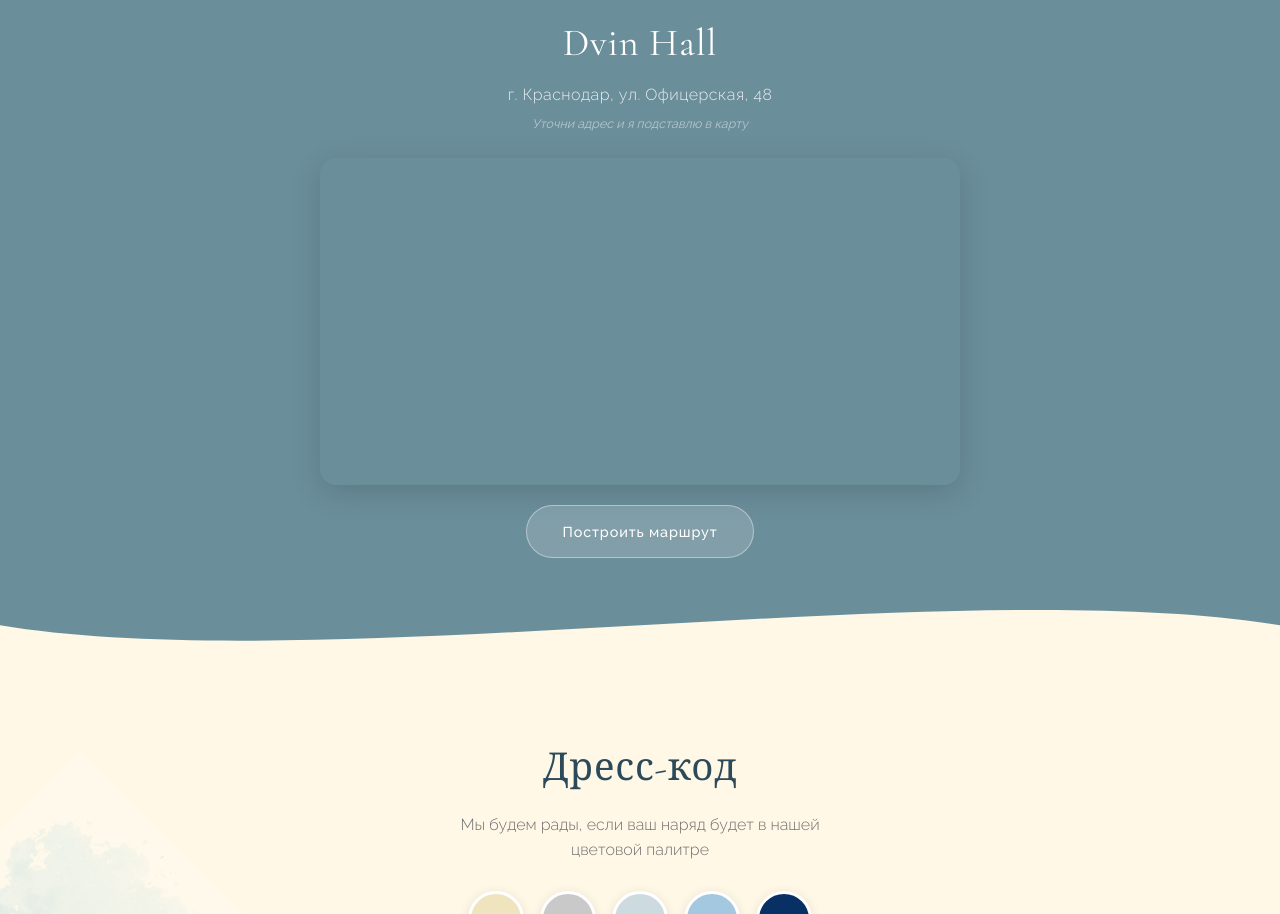
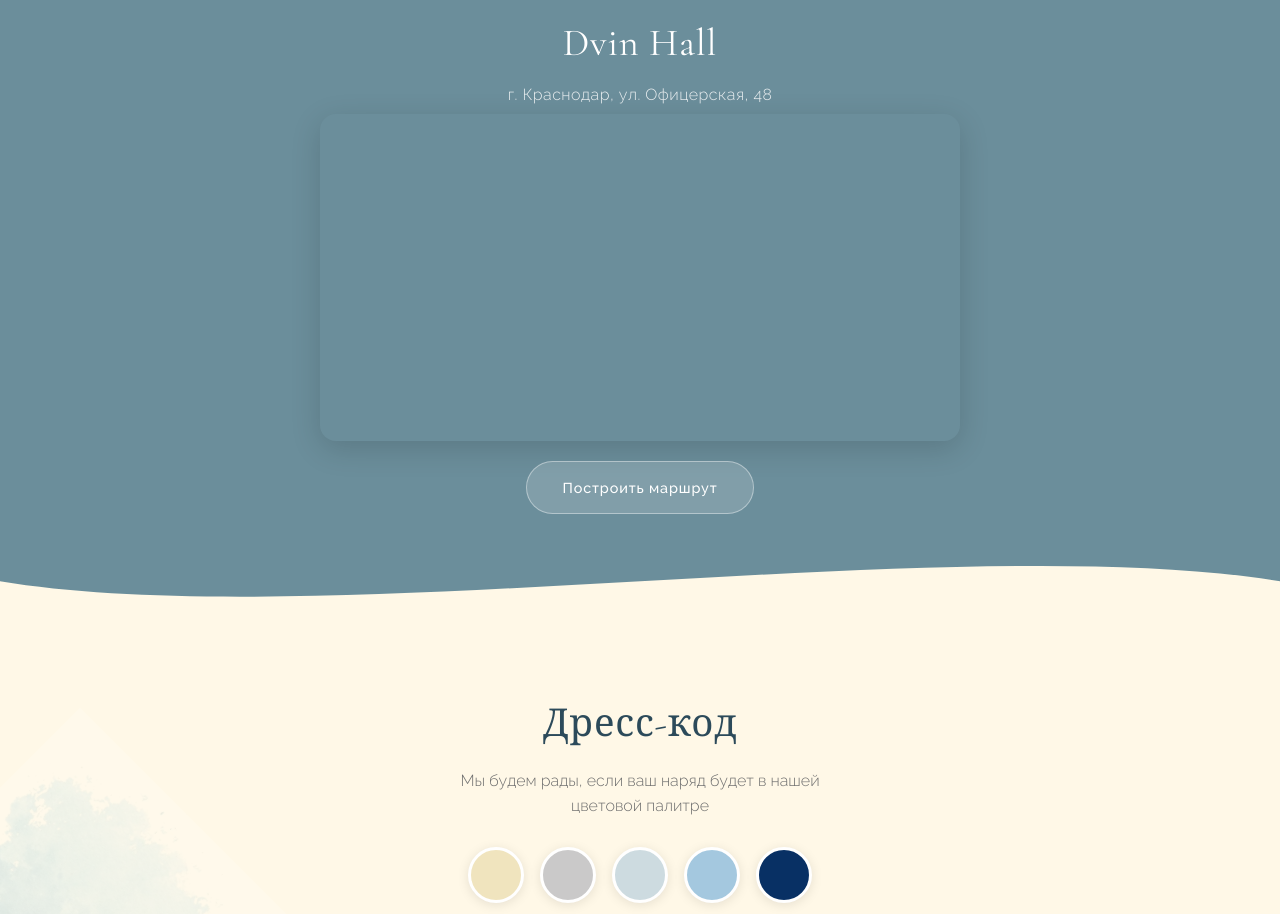
Before and after one commit to daza-zayka/Wedding, a plain HTML site: page index.html in a window 1280 px wide. Shown: the part 2474-3388 px from the top of the page. Drawn offline with nearby package versions, Linux system fonts and the light colour scheme; a web font is replaced by a local one.

Commit message:
Update index.html

```diff
--- a/index.html
+++ b/index.html
@@ -163,7 +163,6 @@
       <p class="venue__tag">16:00 · Банкет</p>
       <h2 class="section-title section-title--light">Dvin Hall</h2>
       <p class="venue__address">г. Краснодар, ул. Офицерская, 48</p>
-      <p class="venue__hint">Уточни адрес и я подставлю в карту</p>
 
       <div class="venue__map">
         <iframe
```
